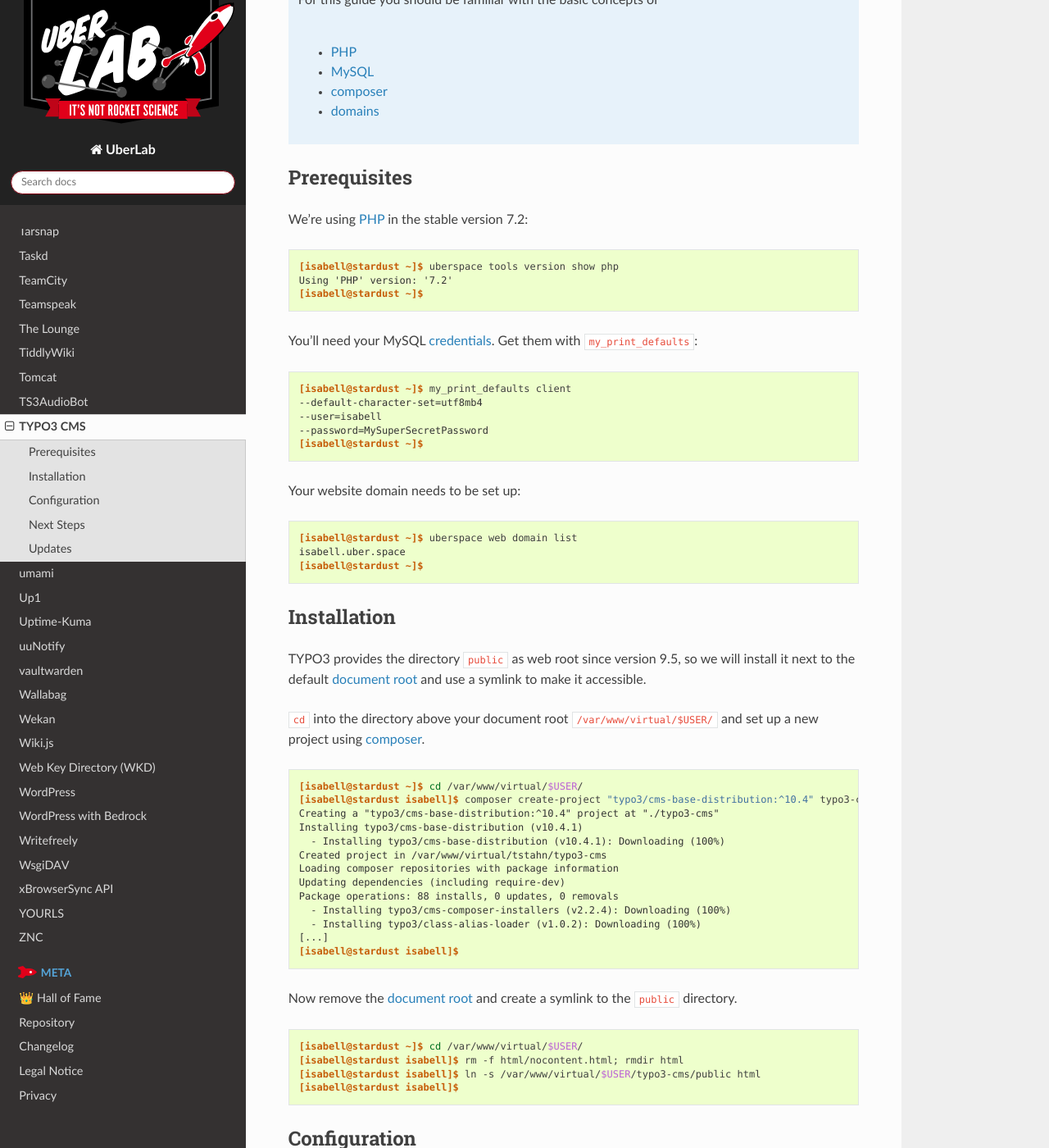
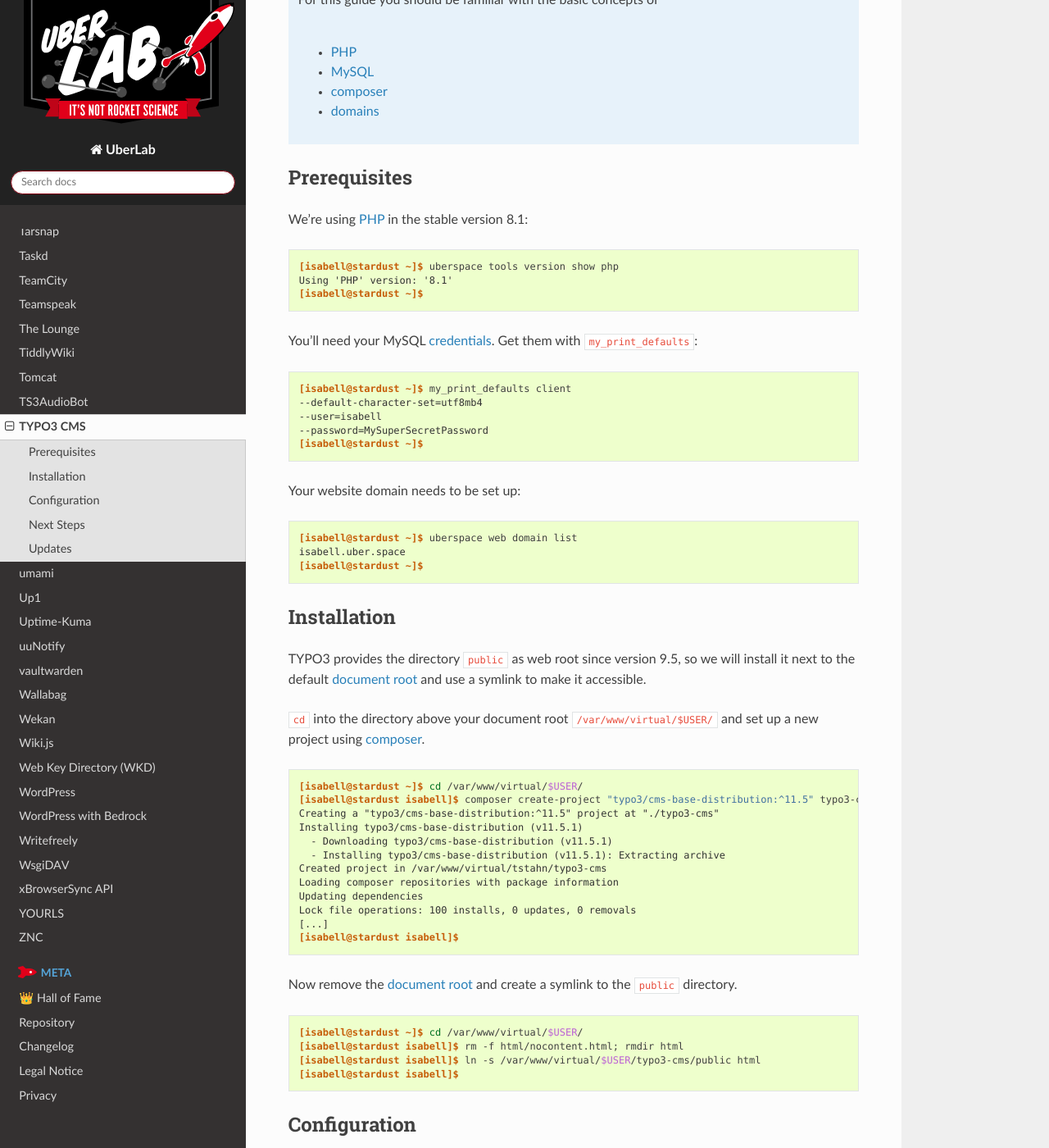
Before and after one commit to Uberspace/lab, a Sphinx documentation site: the page built from source/guide_typo3-cms.rst, in a window 1280 px wide and 1400 px high, scrolled down 1120 px. Shown: the whole window at 82% size. Built offline with Sphinx 7.4.7 and the Read the Docs theme 2.0.0, drawn with Linux system fonts in a browser that asks for light colours; some of the changed text lies outside the part shown.

Commit message:
[typo3] update TYPO3 CMS guide for version 11.5 LTS
Resolves: #1262

```diff
--- a/source/guide_typo3-cms.rst
+++ b/source/guide_typo3-cms.rst
@@ -36,12 +36,12 @@
 Prerequisites
 =============
 
-We're using PHP_ in the stable version 7.2:
+We're using PHP_ in the stable version 8.1:
 
 ::
 
  [isabell@stardust ~]$ uberspace tools version show php
- Using 'PHP' version: '7.2'
+ Using 'PHP' version: '8.1'
  [isabell@stardust ~]$
 
 .. include:: includes/my-print-defaults.rst
@@ -61,16 +61,15 @@
 ::
 
  [isabell@stardust ~]$ cd /var/www/virtual/$USER/
- [isabell@stardust isabell]$ composer create-project "typo3/cms-base-distribution:^10.4" typo3-cms
- Creating a "typo3/cms-base-distribution:^10.4" project at "./typo3-cms"
- Installing typo3/cms-base-distribution (v10.4.1)
-   - Installing typo3/cms-base-distribution (v10.4.1): Downloading (100%)
+ [isabell@stardust isabell]$ composer create-project "typo3/cms-base-distribution:^11.5" typo3-cms
+ Creating a "typo3/cms-base-distribution:^11.5" project at "./typo3-cms"
+ Installing typo3/cms-base-distribution (v11.5.1)
+   - Downloading typo3/cms-base-distribution (v11.5.1)
+   - Installing typo3/cms-base-distribution (v11.5.1): Extracting archive
  Created project in /var/www/virtual/tstahn/typo3-cms
  Loading composer repositories with package information
- Updating dependencies (including require-dev)
- Package operations: 88 installs, 0 updates, 0 removals
-   - Installing typo3/cms-composer-installers (v2.2.4): Downloading (100%)
-   - Installing typo3/class-alias-loader (v1.0.2): Downloading (100%)
+ Updating dependencies
+ Lock file operations: 100 installs, 0 updates, 0 removals
  [...]
  [isabell@stardust isabell]$
 
@@ -171,6 +170,6 @@
 
 ----
 
-Tested with TYPO3 10.4 LTS and Uberspace 7.6.0
+Tested with TYPO3 11.5 LTS and Uberspace 7.12.2
 
 .. author_list::
```
Also changed, not shown: other parts of source/guide_typo3-cms.rst (+1 -1 lines).
